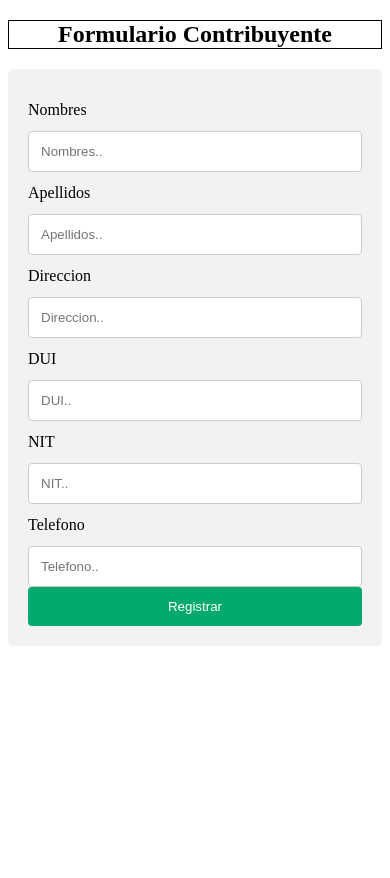
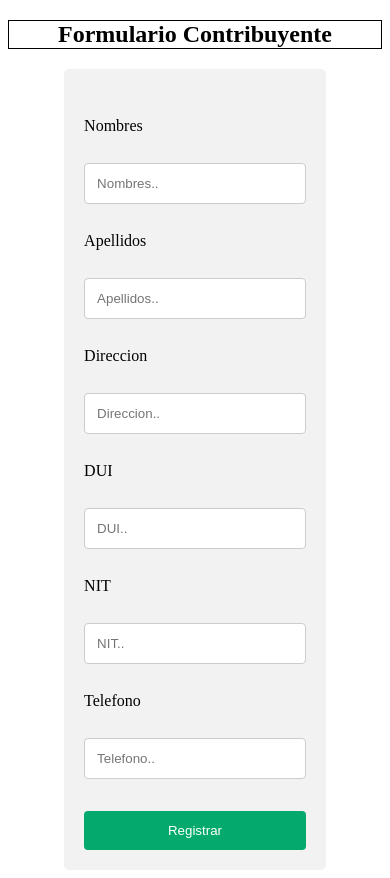
Before and after one commit to GerardoM3/Pr-ctica_profesional, a PHP site: page /guardar.php in a window 390 px wide. Before the commit the page ends 646 px from the top, so only its background shows below. Run offline with PHP 8.4, Linux system fonts and the light colour scheme.

Commit message:
Reajuste de formularios

```diff
--- a/Pruebas/slide_monroy.php
+++ b/Pruebas/slide_monroy.php
@@ -10,7 +10,7 @@
 
 		.content-main{
 			margin: 5em;
-			background-color: orange;
+			background-color: lightblue;
 		}
 
 		.card-1, .card-2,.card-3, .card-4, .card-5, .card-6, .card-7, .card-8{
--- a/form/contribuyente/guardar.php
+++ b/form/contribuyente/guardar.php
@@ -43,21 +43,23 @@ input[type=submit]:hover {
   background-color: #45a049;
 }
 
-.container {
+.container-middle{
+  width: 70%;
   border-radius: 5px;
   background-color: #f2f2f2;
   padding: 20px;
+  margin: auto;
 }
 
 .col-25 {
   float: left;
-  width: 25%;
+  width: 25vh;
   margin-top: 6px;
 }
 
 .col-75 {
   float: left;
-  width: 75%;
+  width: 100vh;
   margin-top: 6px;
 }
 
@@ -71,7 +73,7 @@ input[type=submit]:hover {
 @media screen and (max-width: 600px) {
   .col-25, .col-75, input[type=submit] {
     width: 100%;
-    margin-top: 0;
+    margin-top: 1rem;
   }
 }
 </style>
@@ -80,7 +82,7 @@ input[type=submit]:hover {
 
 <h2 class="center">Formulario Contribuyente</h2>
 
-<div class="container">
+<div class="container-middle">
   <form action="/action_page.php">
   <div class="row">
     <div class="col-25">
```
Also changed, not shown: form/contribuyente/modificar.php (+7 -5 lines), form/inmueble/guardar.php (+8 -6 lines).
